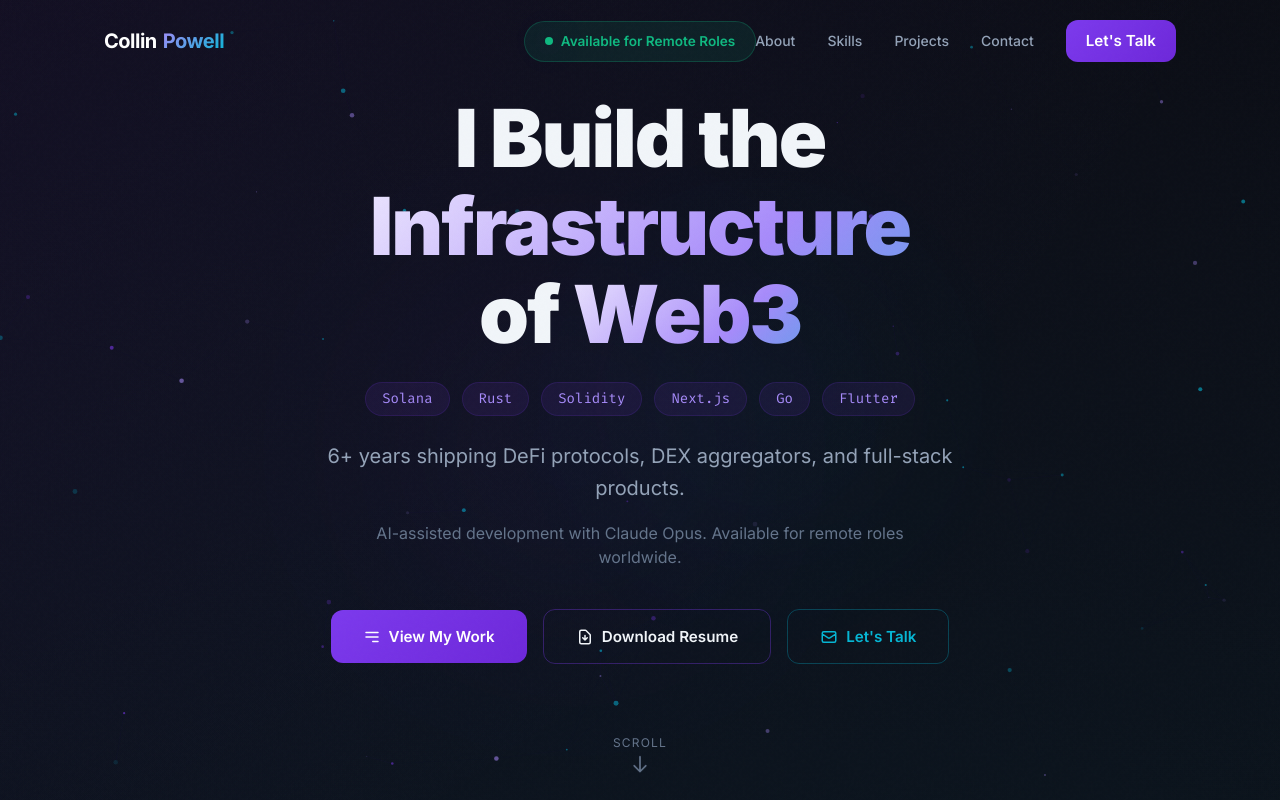
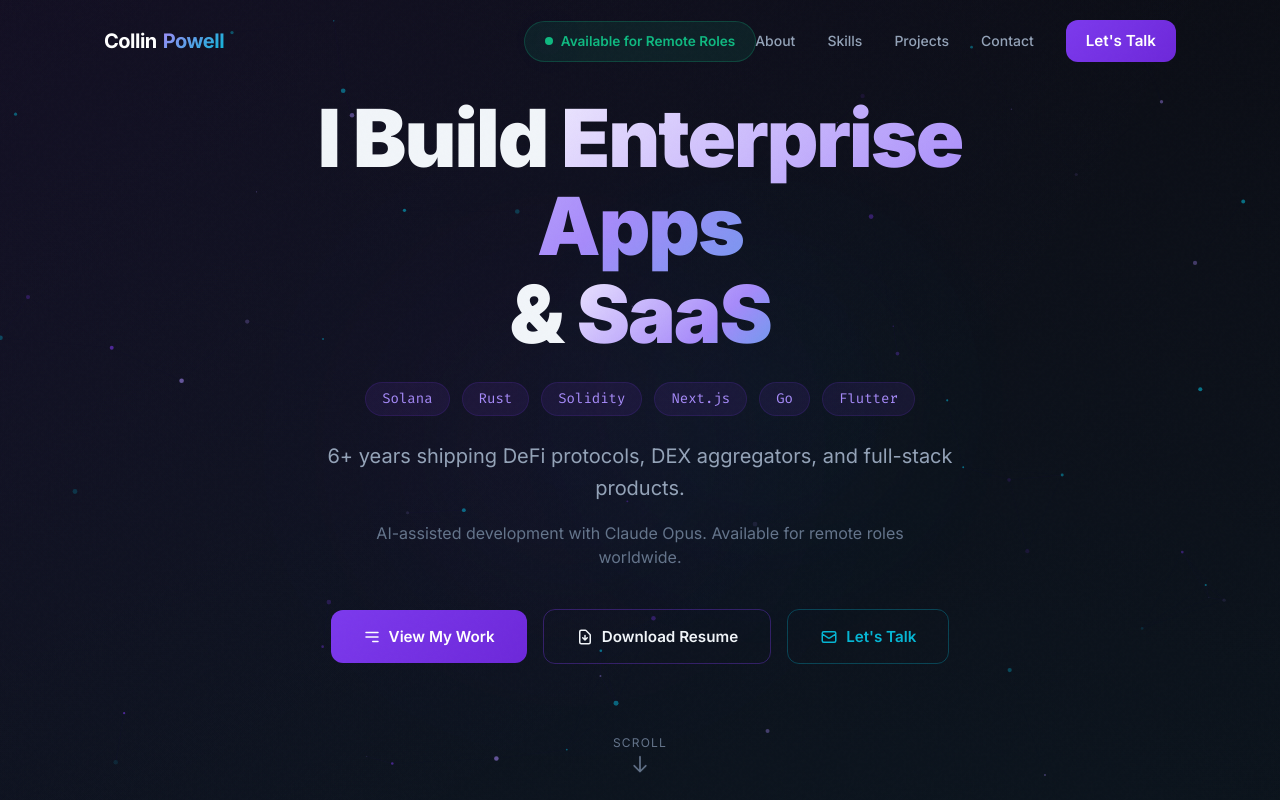
Before and after one commit to collinpowell/collins, a Next.js app: page / in a window 1280 px wide. Shown: the top 800 px of the page. Built offline with nearby package versions, Linux system fonts and the light colour scheme.

Commit message:
feat: implement auto-rotating headline in HeroSection using React state

```diff
--- a/app/components/HeroSection.tsx
+++ b/app/components/HeroSection.tsx
@@ -1,6 +1,6 @@
 "use client";
 
-import { useEffect, useRef } from "react";
+import { useEffect, useRef, useState } from "react";
 
 function ParticleField() {
   const canvasRef = useRef<HTMLCanvasElement>(null);
@@ -112,6 +112,15 @@ const techStack = [
 ];
 
 export default function HeroSection() {
+  const [titleIndex, setTitleIndex] = useState(0);
+
+  useEffect(() => {
+    const interval = setInterval(() => {
+      setTitleIndex((prev) => (prev + 1) % 2);
+    }, 4000);
+    return () => clearInterval(interval);
+  }, []);
+
   return (
     <section
       id="hero"
@@ -151,12 +160,30 @@ export default function HeroSection() {
         </div>
 
         {/* Headline */}
-        <h1 className="animate-fade-in-up delay-200 text-5xl sm:text-6xl md:text-7xl lg:text-[5rem] font-black tracking-tight leading-[1.1] mb-6">
-          I Build the{" "}
-          <span className="gradient-text-hero">Infrastructure</span>
-          <br />
-          of <span className="gradient-text-hero">Web3</span>
-        </h1>
+        <div className="min-h-[120px] sm:min-h-[150px] md:min-h-[180px] lg:min-h-[200px] flex flex-col justify-center mb-6">
+          <h1
+            key={titleIndex}
+            className={`animate-fade-in-up text-5xl sm:text-6xl md:text-7xl lg:text-[5rem] font-black tracking-tight leading-[1.1] ${
+              titleIndex === 0 ? "delay-200" : ""
+            }`}
+          >
+            {titleIndex === 0 ? (
+              <>
+                I Build the{" "}
+                <span className="gradient-text-hero">Infrastructure</span>
+                <br />
+                of <span className="gradient-text-hero">Web3</span>
+              </>
+            ) : (
+              <>
+                I Build{" "}
+                <span className="gradient-text-hero">Enterprise Apps</span>
+                <br />
+                & <span className="gradient-text-hero">SaaS</span>
+              </>
+            )}
+          </h1>
+        </div>
 
         {/* Tech stack row */}
         <div className="animate-fade-in-up delay-300 flex flex-wrap items-center justify-center gap-3 mb-6">
```
